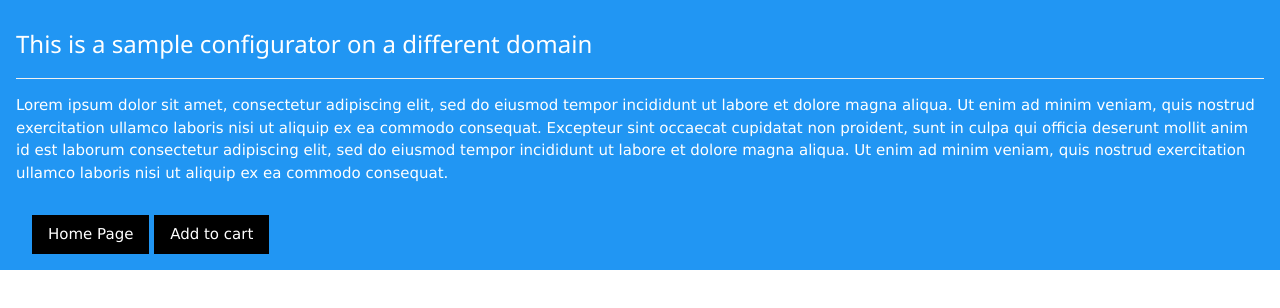
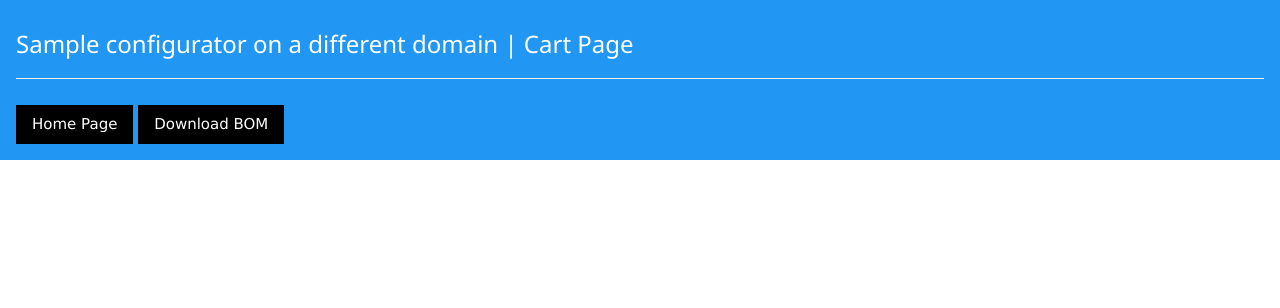
Before and after one commit to Anupam9261/iframe-crossdomain-tracking, a plain HTML site: page cart.html in a window 1280 px wide. Drawn offline with nearby package versions, Linux system fonts and the light colour scheme.

Commit message:
Update cart.html

```diff
--- a/cart.html
+++ b/cart.html
@@ -5,7 +5,6 @@
     <meta charset="UTF-8">
     <meta name="viewport" content="width=device-width, initial-scale=1">
     <link rel="stylesheet" href="https://www.w3schools.com/w3css/4/w3.css">
-   <style>body {background-color: white;}</style>
 
     <!-- Google Tag Manager -->
     <script>(function(w,d,s,l,i){w[l]=w[l]||[];w[l].push({'gtm.start':
@@ -36,7 +35,6 @@
       "template": "sample_template"
     });
     </script>
-
   </head>
   <body>
     <!-- Google Tag Manager (noscript) -->
@@ -46,15 +44,9 @@
 
     <!-- Sample configurator Section -->
     <div class="w3-container w3-blue" id="about">
-     <h3 class="w3-border-bottom w3-border-light-grey w3-padding-16">This is a sample configurator on a different domain</h3>
-     <p>Lorem ipsum dolor sit amet, consectetur adipiscing elit, sed do eiusmod tempor incididunt ut labore et dolore magna aliqua. Ut enim ad minim veniam, quis nostrud exercitation ullamco laboris nisi ut aliquip ex ea commodo consequat. Excepteur sint
-       occaecat cupidatat non proident, sunt in culpa qui officia deserunt mollit anim id est laborum consectetur adipiscing elit, sed do eiusmod tempor incididunt ut labore et dolore magna aliqua. Ut enim ad minim veniam, quis nostrud exercitation ullamco
-       laboris nisi ut aliquip ex ea commodo consequat.
-     </p>
-     <div class="w3-container" id="contact">
+      <h3 class="w3-border-bottom w3-border-light-grey w3-padding-16">Sample configurator on a different domain | Cart Page</h3>
       <a href="index.html" class="w3-button w3-black w3-section">Home Page</a>
-        <button class="w3-button w3-black w3-section" id="testCTA2" type="submit" onclick="testFunction2()"><i class="fa fa-paper-plane"></i>Add to cart</button>
-     </div>
+      <button class="w3-button w3-black w3-section" id="testCTA2" type="submit" onclick="testFunction2()"><i class="fa fa-paper-plane"></i>Download BOM</button>
     </div>
 
     <script>
```
Lines whose indentation alone changed are shown as unchanged.
